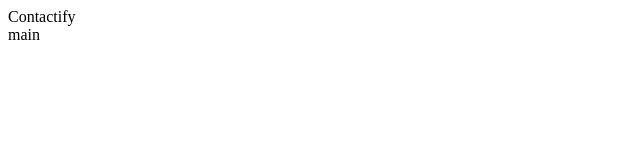
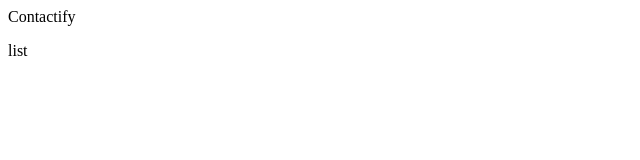
Before and after one commit to jpotapova/Metasite-FE-task, a React (Vite) app: page / in a window 1280 px wide. Shown: the top 160 px of the page, without its empty margins (0-640 px from the left). Built offline with nearby package versions, Linux system fonts and the light colour scheme.

Commit message:
feat: add empty List page

```diff
--- a/src/App.tsx
+++ b/src/App.tsx
@@ -1,7 +1,8 @@
 import { RootLayout } from "@layouts/RootLayout";
+import { List } from "@pages/List";
 
 function App() {
-  return <RootLayout>main</RootLayout>
+  return <RootLayout><List /></RootLayout>
 }
 
 export default App;
--- /dev/null
+++ b/src/pages/List/List.tsx
@@ -0,0 +1,3 @@
+export const List = () => {
+    return <p>list</p>
+}
--- /dev/null
+++ b/src/pages/List/index.ts
@@ -0,0 +1,3 @@
+import { List } from "./List";
+
+export { List };
--- a/tsconfig.app.json
+++ b/tsconfig.app.json
@@ -9,7 +9,8 @@
     "baseUrl": ".",
     "paths": {
       "@components/*": ["./src/components/*"],
-      "@layouts/*": ["./src/layouts/*"]
+      "@layouts/*": ["./src/layouts/*"],
+      "@pages/*": ["./src/pages/*"]
     },
 
     /* Bundler mode */
--- a/vite.config.ts
+++ b/vite.config.ts
@@ -8,6 +8,7 @@
     alias: {
       "@components": "/src/components",
       "@layouts": "/src/layouts",
+      "@pages": "/src/pages",
     },
   },
 });
```
